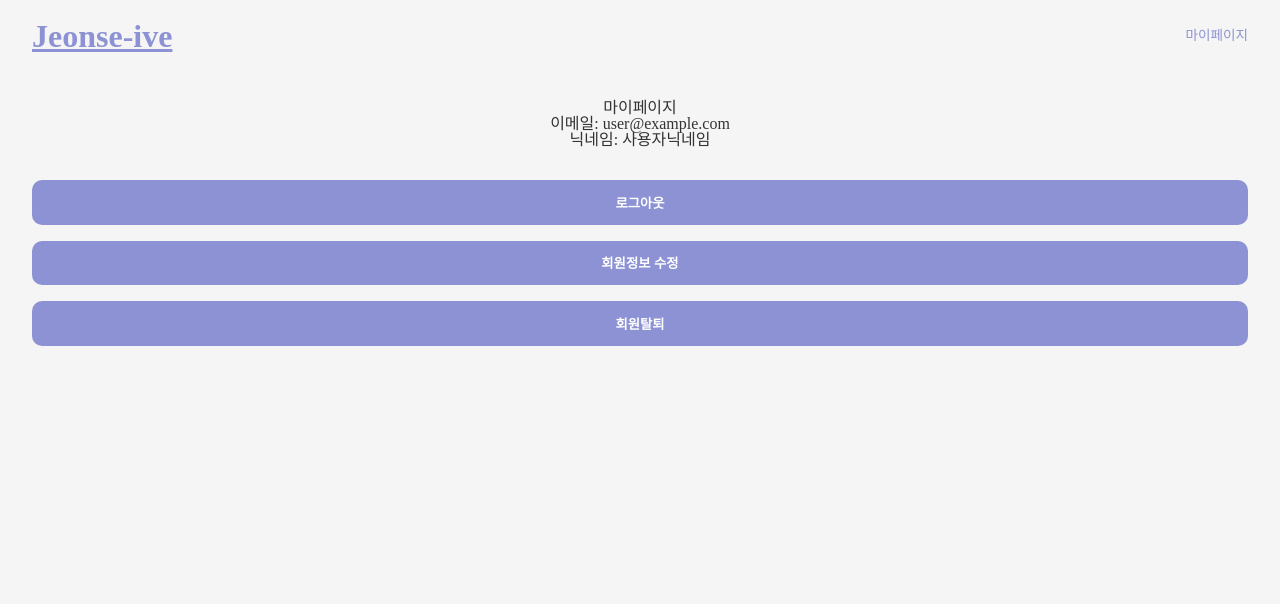
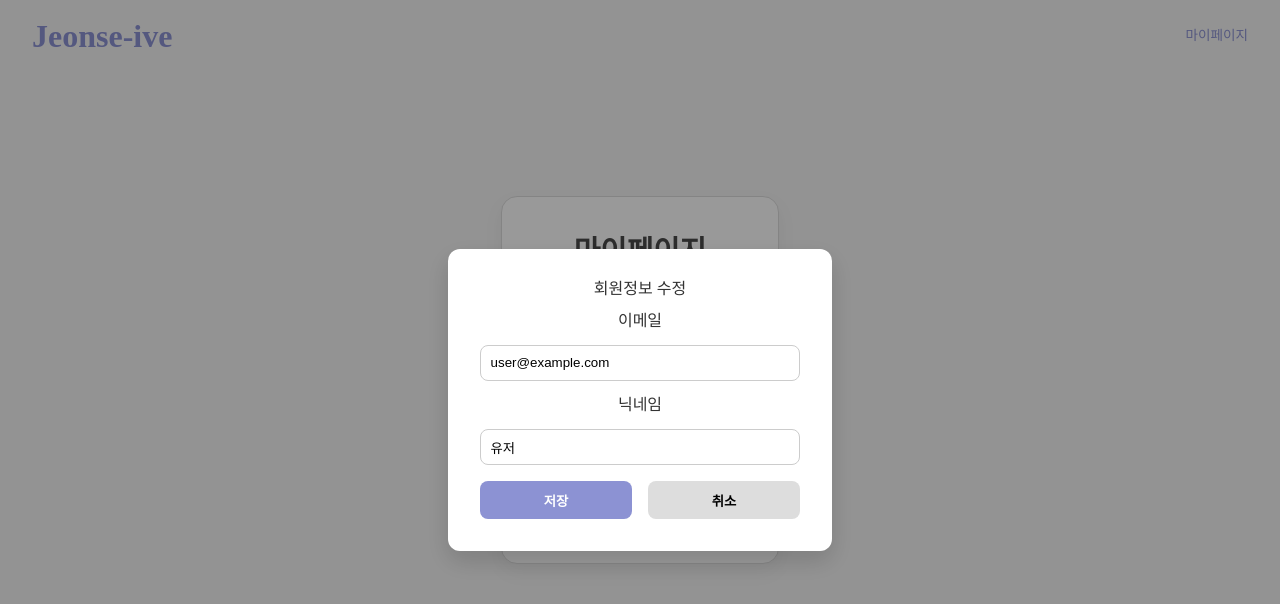
Before and after one commit to Jeonse-ive/Jeonse-ive-FE, a React (Vite) app: page /mypage in a window 1280 px wide. Both pictures are taken after a click on the button "회원정보 수정". Shown: the top 604 px of the page. Built offline with nearby package versions, Linux system fonts and the light colour scheme.

Commit message:
css: mypage css 수정

```diff
--- /dev/null
+++ b/src/features/mypage/EditUserModal.jsx
@@ -0,0 +1,36 @@
+// src/features/mypage/EditUserModal.jsx
+import React, { useState } from 'react';
+import '../../styles/mypage/EditUserModal.css';
+
+const EditUserModal = ({ userInfo, onClose, onSubmit }) => {
+  const [email, setEmail] = useState(userInfo.email);
+  const [nickname, setNickname] = useState(userInfo.nickname);
+
+  const handleSubmit = (e) => {
+    e.preventDefault();
+    onSubmit({ email, nickname });
+    onClose();
+  };
+
+  return (
+    <div className="modal-overlay">
+      <div className="edit-modal">
+        <h3>회원정보 수정</h3>
+        <form onSubmit={handleSubmit}>
+          <label>이메일</label>
+          <input value={email} onChange={(e) => setEmail(e.target.value)} required />
+
+          <label>닉네임</label>
+          <input value={nickname} onChange={(e) => setNickname(e.target.value)} required />
+
+          <div className="modal-buttons">
+            <button type="submit">저장</button>
+            <button type="button" onClick={onClose}>취소</button>
+          </div>
+        </form>
+      </div>
+    </div>
+  );
+};
+
+export default EditUserModal;
--- a/src/features/mypage/MyPage.jsx
+++ b/src/features/mypage/MyPage.jsx
@@ -1,25 +1,59 @@
-// src/pages/MyPage.jsx
-import React from 'react';
+import React, { useState } from 'react';
 import Header from '../../components/Header';
-
+import EditUserModal from './EditUserModal';
 import '../../styles/mypage/MyPage.css';
 
 const MyPage = () => {
+  const [userInfo, setUserInfo] = useState({
+    email: 'user@example.com',
+    nickname: '유저',
+  });
+
+  const [showEditModal, setShowEditModal] = useState(false);
+
+  const handleLogout = () => {
+    alert('로그아웃 되었습니다.');
+  };
+
+  const handleDelete = () => {
+    const confirmed = window.confirm('정말로 회원 탈퇴하시겠습니까?');
+    if (confirmed) {
+      alert('회원 탈퇴 처리되었습니다.');
+    }
+  };
+
+  const handleEdit = () => {
+    setShowEditModal(true);
+  };
+
+  const handleEditSubmit = (updatedInfo) => {
+    setUserInfo(updatedInfo);
+    alert('회원정보가 수정되었습니다.');
+  };
+
   return (
     <div className="main-container">
       <Header />
+      <div className="mypage-container">
+        <h2>마이페이지</h2>
+        <div className="user-info">
+          <p><span>이메일:</span> {userInfo.email}</p>
+          <p><span>닉네임:</span> {userInfo.nickname}</p>
+        </div>
+        <div className="mypage-buttons">
+          <button onClick={handleEdit}>회원정보 수정</button>
+          <button onClick={handleLogout}>로그아웃</button>
+          <button className="delete" onClick={handleDelete}>회원탈퇴</button>
+        </div>
+      </div>
 
-      <main className="mypage-content">
-        <h2>마이페이지</h2>
-        <p><strong>이메일:</strong> user@example.com</p>
-        <p><strong>닉네임:</strong> 사용자닉네임</p>
-
-        <div className="mypage-buttons">
-          <button className="mypage-button">로그아웃</button>
-          <button className="mypage-button">회원정보 수정</button>
-          <button className="mypage-button">회원탈퇴</button>
-        </div>
-      </main>
+      {showEditModal && (
+        <EditUserModal
+          userInfo={userInfo}
+          onClose={() => setShowEditModal(false)}
+          onSubmit={handleEditSubmit}
+        />
+      )}
     </div>
   );
 };
--- a/src/styles/Header.css
+++ b/src/styles/Header.css
@@ -9,6 +9,7 @@
   font-size: 2rem;
   font-weight: bold;
   color: #8c92d3;
+  text-decoration: none;
 }
 
 .mypage-link {
--- /dev/null
+++ b/src/styles/mypage/EditUserModal.css
@@ -0,0 +1,61 @@
+.modal-overlay {
+  position: fixed;
+  top: 0;
+  left: 0;
+  width: 100%;
+  height: 100%;
+  background: rgba(0,0,0,0.4);
+  display: flex;
+  justify-content: center;
+  align-items: center;
+  z-index: 1000;
+}
+
+.edit-modal {
+  background: white;
+  padding: 2rem;
+  border-radius: 12px;
+  width: 320px;
+  box-shadow: 0 10px 25px rgba(0, 0, 0, 0.15);
+  text-align: center;
+}
+
+.edit-modal h3 {
+  margin-bottom: 1rem;
+}
+
+.edit-modal form {
+  display: flex;
+  flex-direction: column;
+  gap: 1rem;
+}
+
+.edit-modal input {
+  padding: 0.6rem;
+  border: 1px solid #ccc;
+  border-radius: 8px;
+}
+
+.modal-buttons {
+  display: flex;
+  justify-content: space-between;
+  gap: 1rem;
+}
+
+.modal-buttons button {
+  flex: 1;
+  padding: 0.6rem;
+  border: none;
+  border-radius: 8px;
+  font-weight: bold;
+  cursor: pointer;
+}
+
+.modal-buttons button:first-child {
+  background-color: #8c92d3;
+  color: white;
+}
+
+.modal-buttons button:last-child {
+  background-color: #ddd;
+}
--- a/src/styles/mypage/MyPage.css
+++ b/src/styles/mypage/MyPage.css
@@ -1,40 +1,63 @@
 .mypage-container {
-  max-width: 400px;
-  margin: 5rem auto;
-  padding: 2rem;
-  background-color: #f5f5f5;
-  border-radius: 12px;
+  max-width: 480px;
+  margin: 6rem auto;
+  padding: 2.5rem;
+  background-color: #ffffff;
+  border: 1px solid #ddd;
+  border-radius: 16px;
+  box-shadow: 0 8px 20px rgba(0, 0, 0, 0.05);
   text-align: center;
+  font-family: 'Pretendard', sans-serif;
 }
 
 .mypage-container h2 {
   margin-bottom: 2rem;
+  color: #4a4a4a;
+  font-size: 1.8rem;
+  font-weight: 600;
+}
+
+.user-info {
+  margin-bottom: 2rem;
+  text-align: left;
+}
+
+.user-info p {
+  margin: 0.4rem 0;
+  font-size: 1rem;
   color: #333;
 }
 
-.user-info p {
-  margin: 0.5rem 0;
-  font-size: 1rem;
-  color: #555;
+.user-info p span {
+  font-weight: bold;
+  color: #666;
 }
 
 .mypage-buttons {
-  margin-top: 2rem;
   display: flex;
   flex-direction: column;
-  gap: 1rem;
+  gap: 0.8rem;
 }
 
 .mypage-buttons button {
-  padding: 0.8rem;
+  padding: 0.75rem;
   border: none;
-  border-radius: 10px;
+  border-radius: 8px;
   background-color: #8c92d3;
   color: white;
   font-weight: bold;
   cursor: pointer;
+  transition: background-color 0.2s ease;
+}
+
+.mypage-buttons button:hover {
+  background-color: #7076c2;
 }
 
 .mypage-buttons .delete {
   background-color: #ff5c5c;
 }
+
+.mypage-buttons .delete:hover {
+  background-color: #e04646;
+}
```
